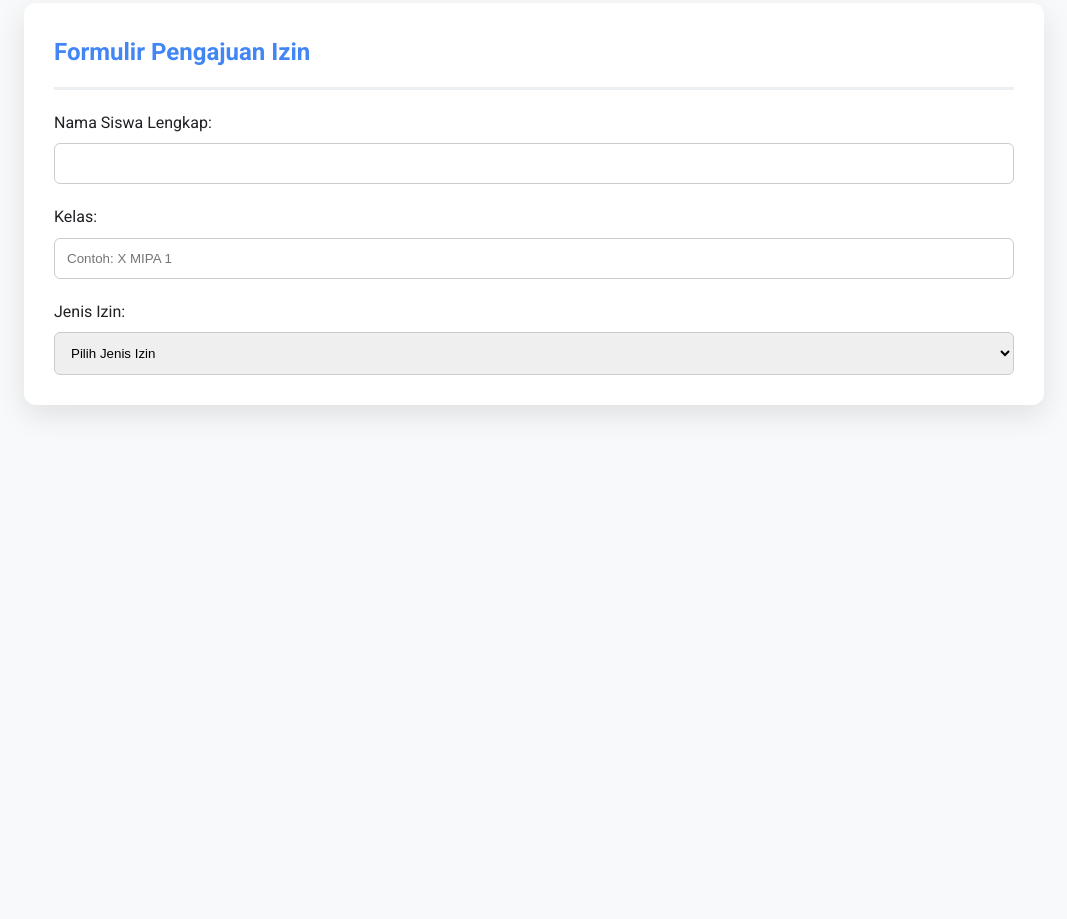
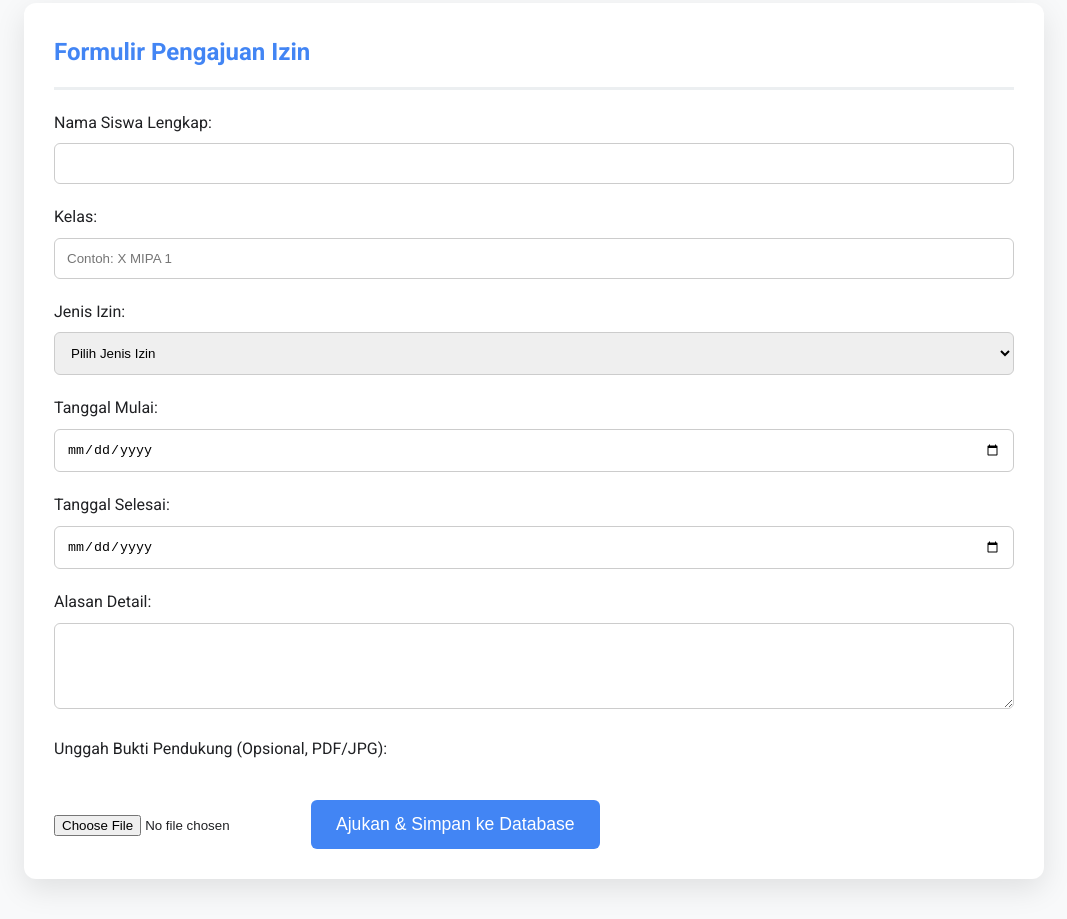
Before and after one commit to alisarizkipratiwi-source/permissions, a plain HTML site: page index.html in a window 1280 px wide. Shown: the part 443-1362 px from the top of the page, without its empty margins (106-1173 px from the left). Before the commit the page ends 888 px from the top, so only its background shows below. Drawn offline with nearby package versions, Linux system fonts and the light colour scheme.

Commit message:
Update index.html

```diff
--- a/index.html
+++ b/index.html
@@ -40,3 +40,28 @@
                     <option value="" disabled selected>Pilih Jenis Izin</option>
                     <option value="Sakit">Sakit</option>
                     <option value="Keperluan Keluarga">Keperluan Keluarga</option>
+                    <option value="Dispensasi">Dispensasi Kegiatan</option>
+                    <option value="Pulang Cepat">Pulang Cepat</option>
+                </select>
+
+                <label for="tanggalMulai">Tanggal Mulai:</label>
+                <input type="date" id="tanggalMulai" name="tanggalMulai" required>
+
+                <label for="tanggalSelesai">Tanggal Selesai:</label>
+                <input type="date" id="tanggalSelesai" name="tanggalSelesai" required>
+
+                <label for="alasanIzin">Alasan Detail:</label>
+                <textarea id="alasanIzin" name="alasanIzin" rows="4" required></textarea>
+
+                <label for="dokumenPendukung">Unggah Bukti Pendukung (Opsional, PDF/JPG):</label>
+                <input type="file" id="dokumenPendukung" name="dokumenPendukung" accept=".pdf,.jpg,.jpeg,.png">
+
+                <button type="submit">Ajukan & Simpan ke Database</button>
+            </form>
+        </section>
+    </main>
+
+    <script src="script.js"></script>
+
+</body>
+</html>
```
